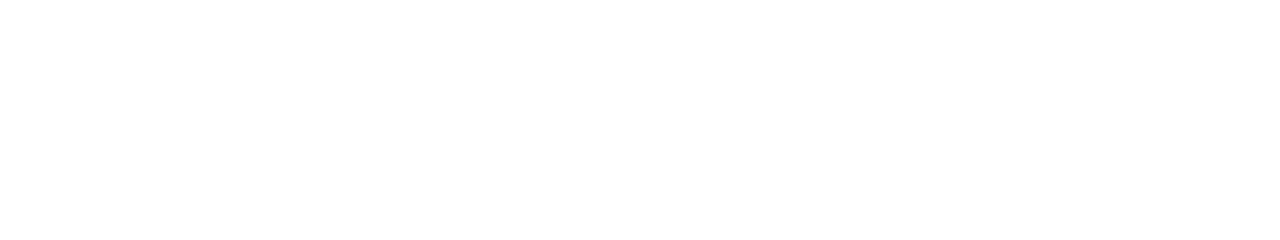
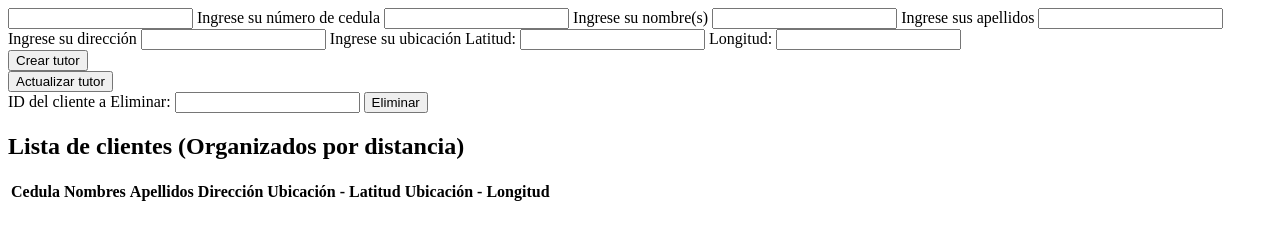
Before and after one commit to ArsenicGirl/Proyecto_Datos_Espaciales, a plain HTML site: page index.html in a window 1280 px wide. Drawn offline with Linux system fonts and the light colour scheme.

Commit message:
simple layout

```diff
--- a/index.html
+++ b/index.html
@@ -9,17 +9,66 @@
     <div class="container-forms">
 
          <div class="form-add">
+            <form action="" method="post">
+                <input type="hiden" name="id" id="id" value="">
 
+                <label for="cedula">Ingrese su número de cedula</label>
+                <input type="number" name="cedula" id="cedula">
+
+                <label for="name">Ingrese su nombre(s)</label>
+                <input type="text" name="name" id="name">
+
+                <label for="lastName">Ingrese sus apellidos</label>
+                <input type="text" name="lastName" id="lastName">
+
+                <label for="direction">Ingrese su dirección</label>
+                <input type="text" name="direction" id="direction">
+
+                <label for="location">Ingrese su ubicación</label>
+
+                <label for="lat">Latitud:</label>
+                <input type="number" name="lat" id="lat">
+
+                <label for="long">Longitud:</label>
+                <input type="number" name="long" id="long">
+
+                <div class="button-group">
+                    <button type="submit" name="action" value="create">Crear tutor</button><br>
+                    <button type="submit" name="action" value="update">Actualizar tutor</button>
+                </div>
+            </form>
          </div>
 
 
          <div class="form-delete">
+            <form action="" method="post">
+                <label for="delete_id">ID del cliente a Eliminar:</label>
+                <input type="number" name="delete_id" id="delete_id" required>
 
+                <button type="submit" name="action" value="delete" class="button-delete">Eliminar</button>
+            </form>
          </div>
 
     </div>
 
-    <table class="data-table">
+    <div class="data-table">
+        <h2>Lista de clientes (Organizados por distancia)</h2>
+
+        <table>
+            <thead>
+                <tr>
+                    <th>Cedula</th>
+                    <th>Nombres</th>
+                    <th>Apellidos</th>
+                    <th>Dirección</th>
+                    <th>Ubicación - Latitud</th>
+                    <th>Ubicación - Longitud</th>
+                </tr>
+            </thead>
+            <tbody>
+
+            </tbody>
+        </table>
 
 
     </table>
```
